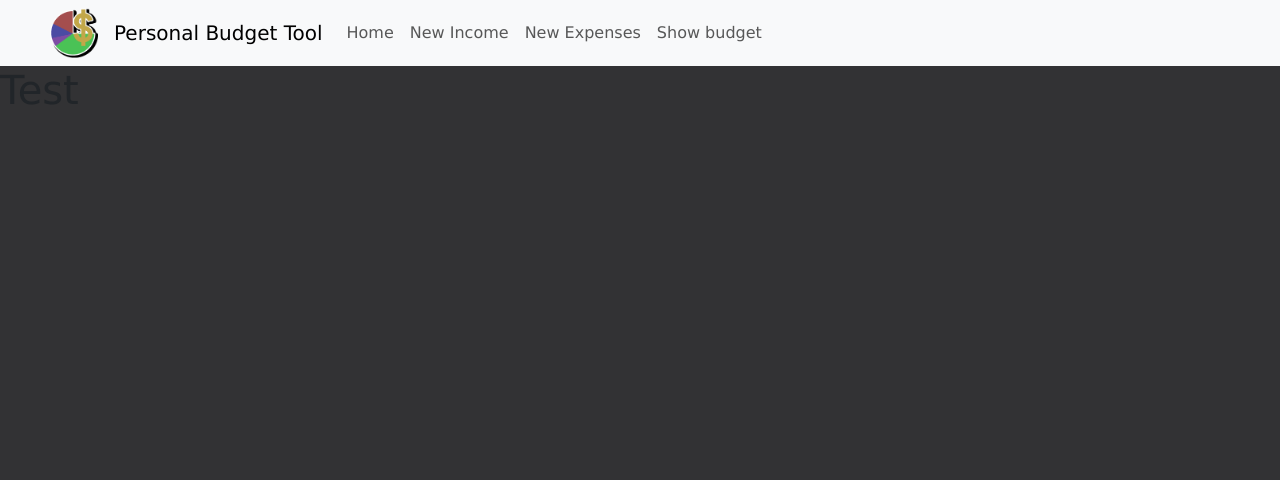
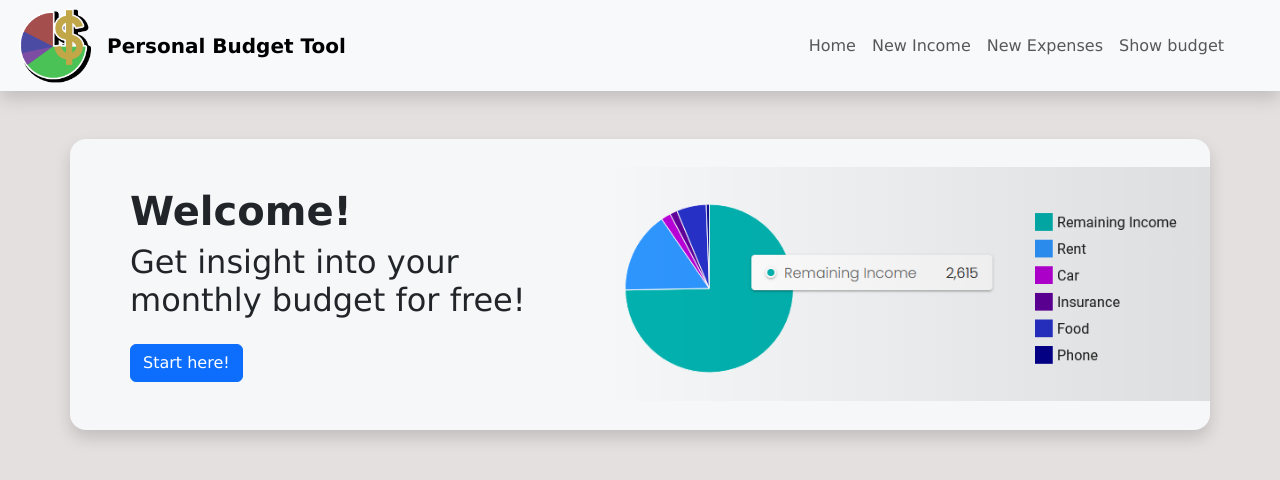
Before and after one commit to NathanGrs00/budget-tracking-react-app, a React (Vite) app: page / in a window 1280 px wide. Shown: the top 480 px of the page. Built offline with nearby package versions, Linux system fonts and the light colour scheme.

Commit message:
Feat: Homepage, overall styling

```diff
--- a/src/App.css
+++ b/src/App.css
@@ -1,10 +1,10 @@
 body {
   font-family: Poppins, Verdana, serif;
-  background-color: #323234;
+  background-color: #e5e0e0;
 }
 
 .container {
-  background-color: #ceced0;
+  background-color: #f6f7f8;
 }
 
 .custom {
--- a/src/App.tsx
+++ b/src/App.tsx
@@ -20,7 +20,7 @@ function App() {
     return (
         <>
             <NavBar handleNavigating={handleNavigating} />
-            {currentPage === "home" && <Homepage />}
+            {currentPage === "home" && <Homepage handleNavigating={handleNavigating} />}
             {currentPage === "new-income" && (
                 <NewIncome
                     income={income} setIncome={setIncome}
--- a/src/components/BasicPie.tsx
+++ b/src/components/BasicPie.tsx
@@ -25,7 +25,7 @@ function BasicPie({allExpenses, totalIncome, totalExpenses}: Props) {
                     ]
                 },
             ]}
-            width={600}
+            width={1000}
             height={200}
         />
     );
--- a/src/components/Homepage.tsx
+++ b/src/components/Homepage.tsx
@@ -1,9 +1,44 @@
-function Homepage() {
+import chartPicture from "../assets/chart-picture.png";
+
+interface Props {
+    handleNavigating: (link: string) => void;
+}
+
+function Homepage({ handleNavigating }: Props) {
     return (
-        <>
-            <h1>Test</h1>
-        </>
-    )
+        <div className="container rounded-4 shadow mt-5 d-flex flex-column flex-lg-row align-items-center position-relative overflow-hidden">
+            <div className="flex-grow-1 p-5 text-center text-lg-start">
+                <h1 className="fw-bold">Welcome!</h1>
+                <h2>Get insight into your monthly budget for free!</h2>
+                <button className="btn btn-primary mt-3" onClick={() => handleNavigating("new-income")}>
+                    Start here!
+                </button>
+            </div>
+
+            <div className="position-relative w-100 w-lg-60">
+                <img
+                    src={chartPicture}
+                    alt="Picture of pie chart"
+                    className="img-fluid w-100"
+                    style={{
+                        height: "auto",
+                        display: "block",
+                        objectFit: "cover",
+                        position: "relative",
+                        zIndex: 1,
+                    }}
+                />
+                <div
+                    className="position-absolute top-0 start-0 w-100 h-100"
+                    style={{
+                        background: "linear-gradient(to left, rgba(0, 0, 0, 0.1), transparent)",
+                        zIndex: 2,
+                        translate: 15
+                    }}
+                />
+            </div>
+        </div>
+    );
 }
 
 export default Homepage;
--- a/src/components/NavBar.tsx
+++ b/src/components/NavBar.tsx
@@ -1,16 +1,36 @@
+
 import mainLogo from '../assets/budget-tracking-logo.png';
+import {useState} from "react";
 
 interface Props {
     handleNavigating: (link: string) => void;
 }
 
-function NavBar({handleNavigating}: Props) {
+function NavBar({ handleNavigating }: Props) {
+    const [isNavbarCollapsed, setIsNavbarCollapsed] = useState(true);
+
+    const toggleNavbar = () => {
+        setIsNavbarCollapsed(!isNavbarCollapsed);
+    };
+
     return (
-        <nav className="navbar navbar-expand-lg navbar-light bg-light">
-            <img className="ms-5" alt="budget-tool-logo" src={mainLogo} width={50}></img>
-            <a className="navbar-brand ms-3" onClick={() => handleNavigating("home")}>Personal Budget Tool</a>
-            <div className="collapse navbar-collapse" id="navbarSupportedContent">
-                <ul className="navbar-nav mr-auto">
+        <nav className="navbar navbar-expand-lg navbar-light bg-body-tertiary shadow">
+            <img className="ms-3" alt="budget-tool-logo" src={mainLogo} width={75}></img>
+            <a className="navbar-brand ms-3 fw-bold" onClick={() => handleNavigating("home")}>Personal Budget Tool</a>
+
+            <button
+                className="navbar-toggler me-3"
+                type="button"
+                onClick={toggleNavbar}
+                aria-controls="navbarText"
+                aria-expanded={!isNavbarCollapsed}
+                aria-label="Toggle navigation"
+            >
+                <span className="navbar-toggler-icon"></span>
+            </button>
+
+            <div className={`collapse navbar-collapse ms-3 ${isNavbarCollapsed ? '' : 'show'}`} id="navbarText">
+                <ul className="navbar-nav ms-auto me-5">
                     <li className="nav-item active">
                         <a className="nav-link" onClick={() => handleNavigating("home")}>Home</a>
                     </li>
@@ -26,7 +46,7 @@ function NavBar({handleNavigating}: Props) {
                 </ul>
             </div>
         </nav>
-    )
+    );
 }
 
 export default NavBar;
--- a/src/components/NewExpense.tsx
+++ b/src/components/NewExpense.tsx
@@ -7,7 +7,6 @@ interface Props {
     setExpenses: React.Dispatch<React.SetStateAction<{ expenseName: string; expenseAmount: string }[]>>;
     setTotalExpenses: React.Dispatch<React.SetStateAction<number>>
 }
-
 
 function NewExpense({expenses, setExpenses, setTotalExpenses}: Props) {
 
@@ -40,7 +39,7 @@ function NewExpense({expenses, setExpenses, setTotalExpenses}: Props) {
     }, [totalExpenses, setTotalExpenses]);
 
     return (
-        <div className={"container p-5 mt-5 rounded-4"}>
+        <div className={"container shadow p-5 mt-5 rounded-4"}>
             <h2 className="mb-5">Enter your total expenses per month:</h2>
             {[...Array(rowAmount)].map((_, index) => (
                 <NewExpenseRow handleExpenseChange={handleExpenseChange}
--- a/src/components/NewIncome.tsx
+++ b/src/components/NewIncome.tsx
@@ -40,7 +40,7 @@ function NewIncome({income, setIncome, totalIncome, setTotalIncome}: Props) {
     }, [calculatedTotalIncome, setTotalIncome]);
 
     return (
-        <div className={"container p-5 mt-5 rounded-4"}>
+        <div className={"container shadow p-5 mt-5 rounded-4"}>
             <h2 className="mb-5">Enter your total income per month:</h2>
             {[...Array(rowAmount)].map((_, index) => (
                 <NewIncomeRow handleIncomeChange={handleIncomeChange}
--- a/src/components/ShowBudget.tsx
+++ b/src/components/ShowBudget.tsx
@@ -11,7 +11,7 @@ interface Props {
 
 function ShowBudget({allExpenses, totalIncome, totalExpenses}: Props) {
     return (
-        <div className={"container p-5 mt-5 rounded-4"}>
+        <div className={"container shadow p-5 mt-5 rounded-4"}>
             <h2 className={"mb-5"}>Monthly expenses:</h2>
             <BasicPie allExpenses={allExpenses} totalIncome={totalIncome} totalExpenses={totalExpenses}/>
         </div>
```
Also changed, not shown: src/assets/chart-picture.png (added).
